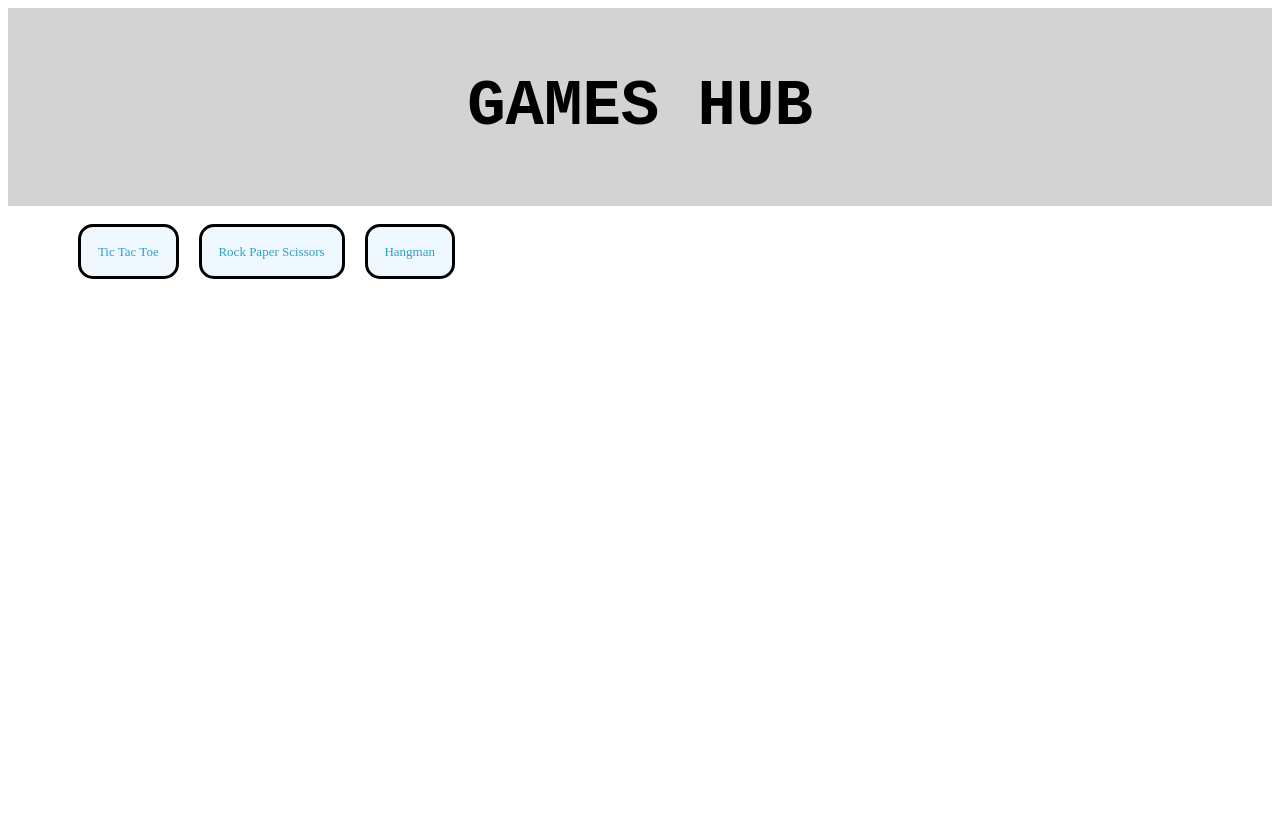
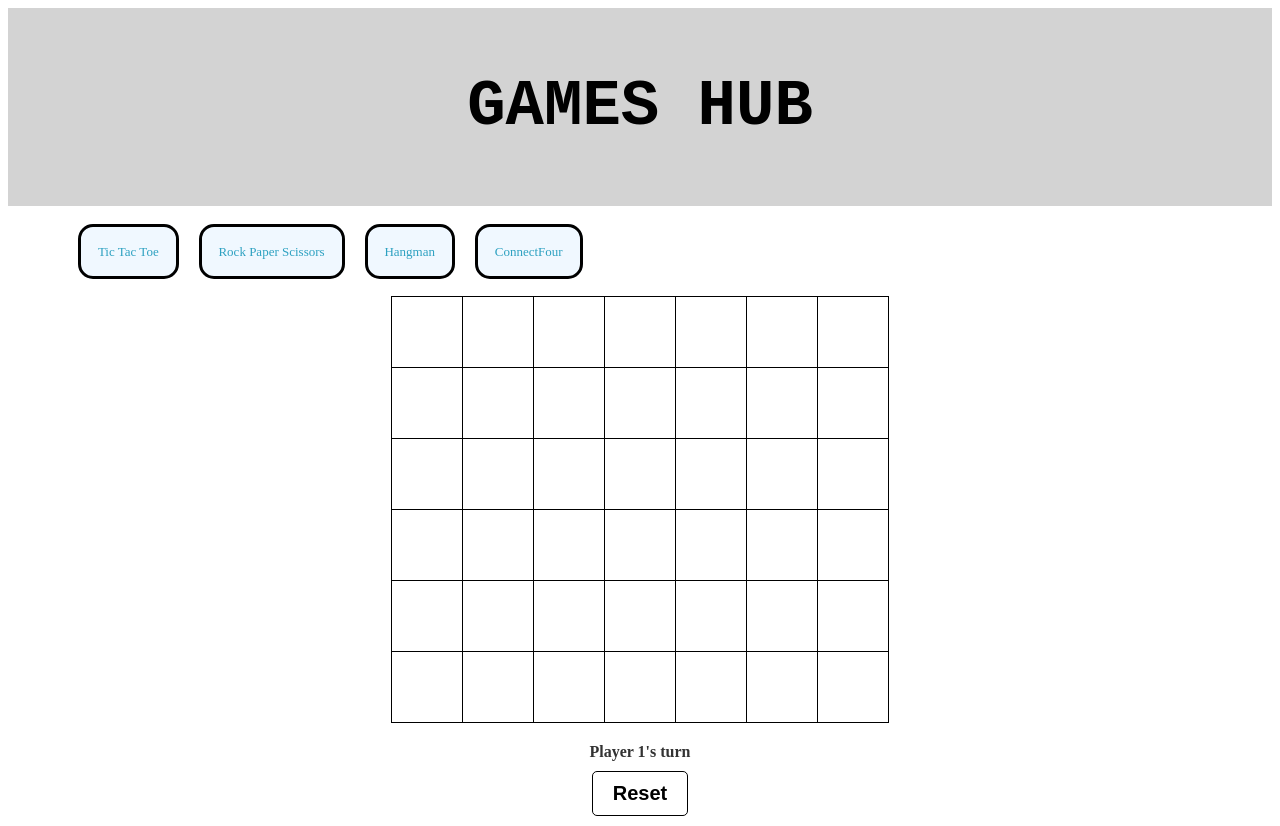
Before and after one commit to Ege-Guney/SmallGameHub, a React (Create React App) app: page /connectfour in a window 1280 px wide. Built offline with nearby package versions, Linux system fonts and the light colour scheme.

Commit message:
added connectfour with animation bugs

```diff
--- /dev/null
+++ b/src/ConnectFour.js
@@ -0,0 +1,179 @@
+import React, { useState } from "react";
+import "./connectfour.css";
+
+const ConnectFour = () => {
+  const [board, setBoard] = useState([
+    [0, 0, 0, 0, 0, 0, 0],
+    [0, 0, 0, 0, 0, 0, 0],
+    [0, 0, 0, 0, 0, 0, 0],
+    [0, 0, 0, 0, 0, 0, 0],
+    [0, 0, 0, 0, 0, 0, 0],
+    [0, 0, 0, 0, 0, 0, 0],
+  ]);
+  const [turn, setTurn] = useState(1);
+  const [winner, setWinner] = useState(null);
+
+  const handleClick = (col) => {
+    if (!board || board[0].length <= col || winner != null) {
+      return;
+    }
+
+    let updatedBoard = [...board];
+    for (let row = 5; row >= 0; row--) {
+      if (updatedBoard[row][col] === 0) {
+        /*for (let i = 0; i < row; i++) {
+          setTimeout(() => {
+            const tds = document.querySelector(`tr[key="${i}"] td`);
+            let td = null;
+            console.log(tds.length);
+            for (let i = 0; i < tds.length; i++) {
+              if (tds[i].getAttribute("data-column") === col.toString()) {
+                td = tds[i];
+                break;
+              }
+            }
+
+            if (td) {
+              td.style.backgroundColor = "yellow";
+              setTimeout(() => {
+                td.style.backgroundColor = "";
+              }, 30);
+            }
+          }, 30);
+        }*/
+
+        updatedBoard[row][col] = turn;
+        setBoard(updatedBoard);
+        setTurn(turn === 1 ? 2 : 1);
+        checkForWinner(row, col);
+        break;
+      }
+    }
+  };
+
+  const handleReset = () => {
+    setBoard([
+      [0, 0, 0, 0, 0, 0, 0],
+      [0, 0, 0, 0, 0, 0, 0],
+      [0, 0, 0, 0, 0, 0, 0],
+      [0, 0, 0, 0, 0, 0, 0],
+      [0, 0, 0, 0, 0, 0, 0],
+      [0, 0, 0, 0, 0, 0, 0],
+    ]);
+    setTurn(1);
+    setWinner(null);
+  };
+
+  const checkForWinner = (row, col) => {
+    if (!board || !board[row] || !board[row][col]) {
+      return;
+    }
+    let currentValue = board[row][col];
+    let count = 0;
+
+    // Check vertically
+    for (let i = row; i < 6; i++) {
+      if (board[i][col] === currentValue) {
+        count++;
+        if (count === 4) {
+          setWinner(currentValue);
+          break;
+        }
+      } else {
+        break;
+      }
+    }
+
+    // Check horizontally
+    count = 0;
+    for (let i = 0; i < 7; i++) {
+      if (board[row][i] === currentValue) {
+        count++;
+        if (count === 4) {
+          setWinner(currentValue);
+          break;
+        }
+      } else {
+        count = 0;
+      }
+    }
+
+    // Check diagonally (top left to bottom right)
+    count = 0;
+    let i = row;
+    let j = col;
+    while (i < 5 && j > 0) {
+      i++;
+      j--;
+    }
+    while (i >= 0 && j < 7) {
+      if (board[i][j] === currentValue) {
+        count++;
+        if (count === 4) {
+          setWinner(currentValue);
+          break;
+        }
+      } else {
+        count = 0;
+      }
+      i--;
+      j++;
+    }
+
+    // Check diagonally (top right to bottom left)
+    count = 0;
+    i = row;
+    j = col;
+    while (i < 5 && j < 7) {
+      i++;
+      j++;
+    }
+    while (i >= 0 && j >= 0) {
+      if (board[i][j] === currentValue) {
+        count++;
+        if (count === 4) {
+          setWinner(currentValue);
+          break;
+        }
+      } else {
+        count = 0;
+      }
+      i--;
+      j--;
+    }
+  };
+
+  return (
+    <div className="connect-four">
+      <table>
+        <tbody>
+          {board.map((row, index) => (
+            <tr key={index}>
+              {row.map((cell, index) => (
+                <td
+                  style={{ backgroundColor: "white" }}
+                  key={index}
+                  onClick={() => handleClick(index)}
+                >
+                  {cell === 0 ? (
+                    ""
+                  ) : cell === 1 ? (
+                    <span className="red-donut"></span>
+                  ) : (
+                    <span className="yellow-donut"></span>
+                  )}
+                </td>
+              ))}
+            </tr>
+          ))}
+        </tbody>
+      </table>
+      {winner !== null && (
+        <div className="winner">Player {winner} has won the game!</div>
+      )}
+      {winner === null && <div className="turn">Player {turn}'s turn</div>}
+      <button onClick={handleReset}>Reset</button>
+    </div>
+  );
+};
+export default ConnectFour;
--- a/src/GeneralPage.js
+++ b/src/GeneralPage.js
@@ -4,6 +4,7 @@ import TicTacToe from "./TicTacToe";
 import { Route, BrowserRouter as Router, Link, Routes } from "react-router-dom";
 import RockPaperScissors from "./RockPaperScissors";
 import Hangman from "./Hangman";
+import ConnectFour from "./ConnectFour";
 
 const GeneralPage = () => {
   return (
@@ -28,6 +29,11 @@ const GeneralPage = () => {
               Hangman
             </Link>
           </li>
+          <li>
+            <Link class="one_link" to="/connectfour">
+              ConnectFour
+            </Link>
+          </li>
         </ul>
       </nav>
       <Routes>
@@ -38,6 +44,7 @@ const GeneralPage = () => {
           element={<RockPaperScissors />}
         ></Route>
         <Route exact path="/hangman" element={<Hangman />}></Route>
+        <Route exact path="/connectfour" element={<ConnectFour />}></Route>
       </Routes>
     </Router>
   );
--- /dev/null
+++ b/src/connectfour.css
@@ -0,0 +1,91 @@
+.connect-four {
+  display: flex;
+  flex-direction: column;
+  align-items: center;
+}
+
+table {
+  border-collapse: collapse;
+  margin-bottom: 20px;
+}
+
+td {
+  width: 50px;
+  height: 50px;
+  text-align: center;
+  vertical-align: middle;
+  border: 1px solid black;
+  text-align: center;
+  transition: all 0.3s;
+  background-color: #fff;
+  color: #000;
+  padding: 10px;
+  text-align: center;
+}
+
+.turn {
+  font-weight: bold;
+  color: #333;
+}
+
+.winner {
+  font-weight: bold;
+  color: green;
+}
+
+td.red {
+  background-color: #ff5151;
+}
+
+td.yellow {
+  background-color: #ffff51;
+}
+td:last-child:hover {
+  background-color: lightgray;
+}
+.red-donut {
+  width: 10px;
+  height: 10px;
+  border-radius: 50%;
+  padding: 5px;
+
+  border: 10px solid red;
+
+  top: 50%;
+  left: 50%;
+
+  display: inline-block;
+}
+
+.yellow-donut {
+  align-items: center;
+  width: 10px;
+  height: 10px;
+  border-radius: 50%;
+  padding: 5px;
+  border: 10px solid gold;
+  display: inline-block;
+
+  top: 50%;
+  left: 50%;
+}
+th {
+  background-color: #fff;
+  color: #000;
+  font-weight: bold;
+  padding: 10px;
+  text-align: center;
+}
+
+.board {
+  background-color: #fff;
+  border: 10px solid #000;
+}
+
+.even-column:hover {
+  background-color: rgba(255, 255, 255, 0.1);
+}
+
+.odd-column:hover {
+  background-color: rgba(0, 0, 0, 0.1);
+}
```
